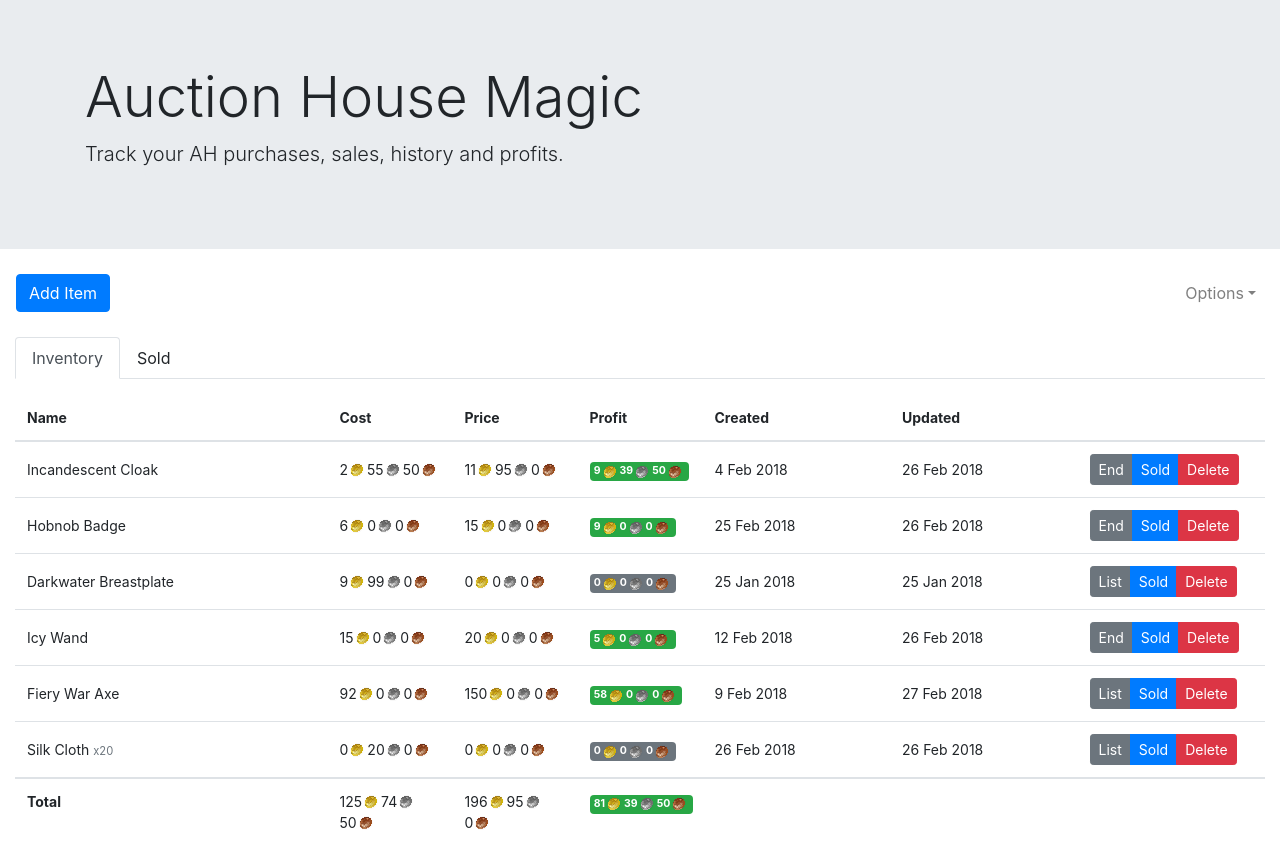
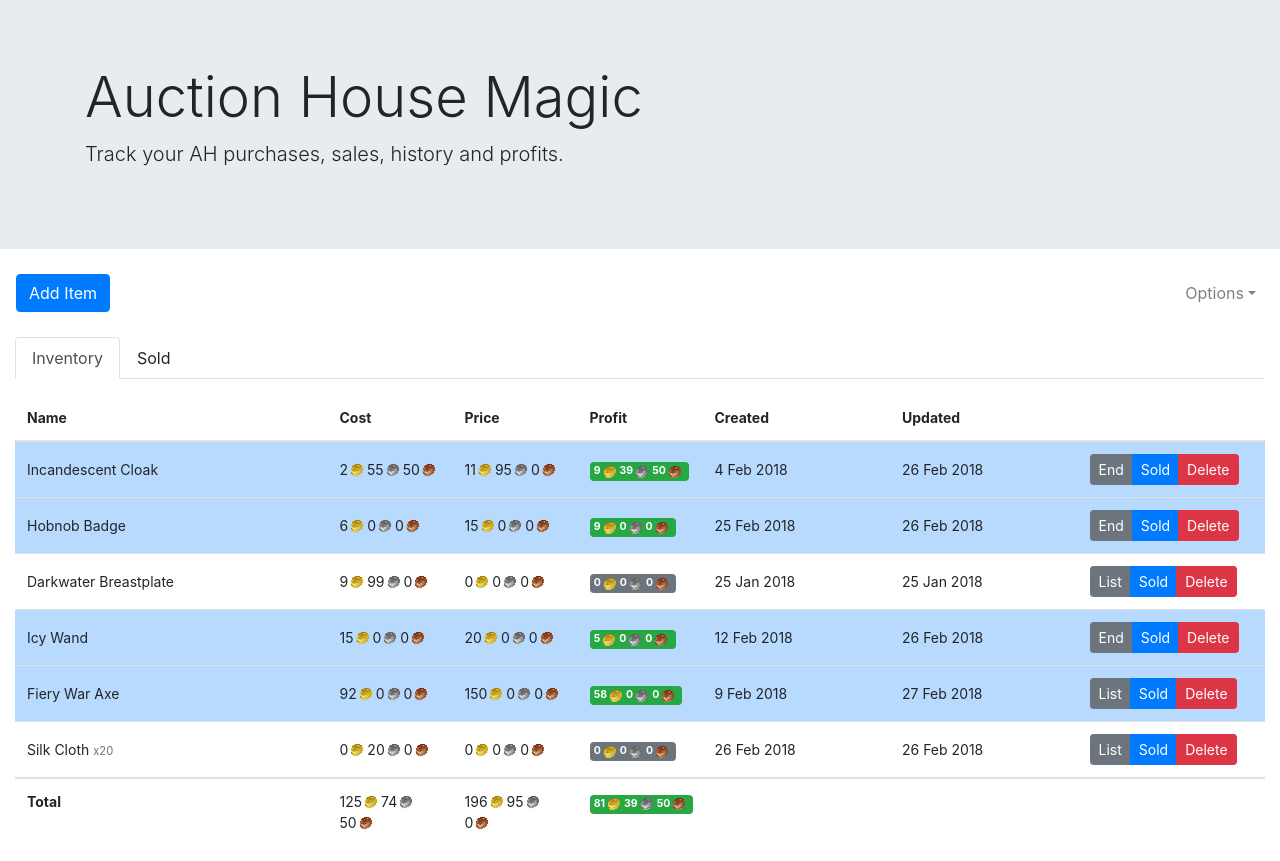
Before and after one commit to nandastone/ah-magic, a React (Create React App) app: page / in a window 1280 px wide. Built offline with nearby package versions, Linux system fonts and the light colour scheme.

Commit message:
Add active table cell coloring to listed For Sale items

```diff
--- a/src/components/ForSaleList/ItemRow/index.js
+++ b/src/components/ForSaleList/ItemRow/index.js
@@ -2,6 +2,7 @@ import React, { PureComponent } from 'react'
 import PropTypes from 'prop-types'
 import _ from 'lodash'
 import moment from 'moment'
+import classNames from 'classnames'
 
 import { calculateListingFinances } from '../../../utils'
 
@@ -79,7 +80,10 @@ class ItemRow extends PureComponent {
 
     return (
       <tr
-        className={'c-ForSaleList__row'}
+        className={classNames(
+          'c-ForSaleList__row',
+          { 'table-primary': lastHistory.type === 'listing' }
+        )}
         onClick={this.handleClickRow}
       >
         <td>
```
